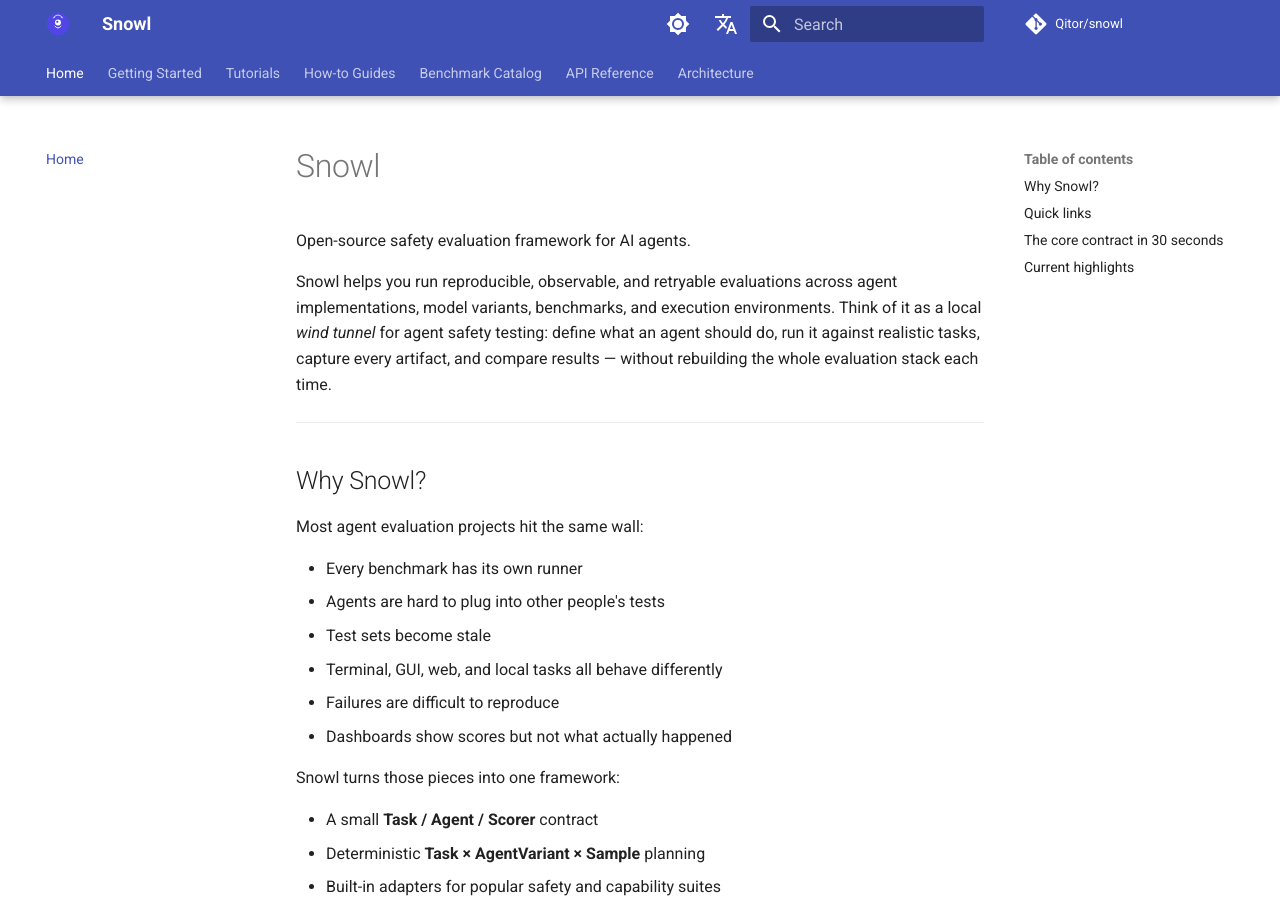
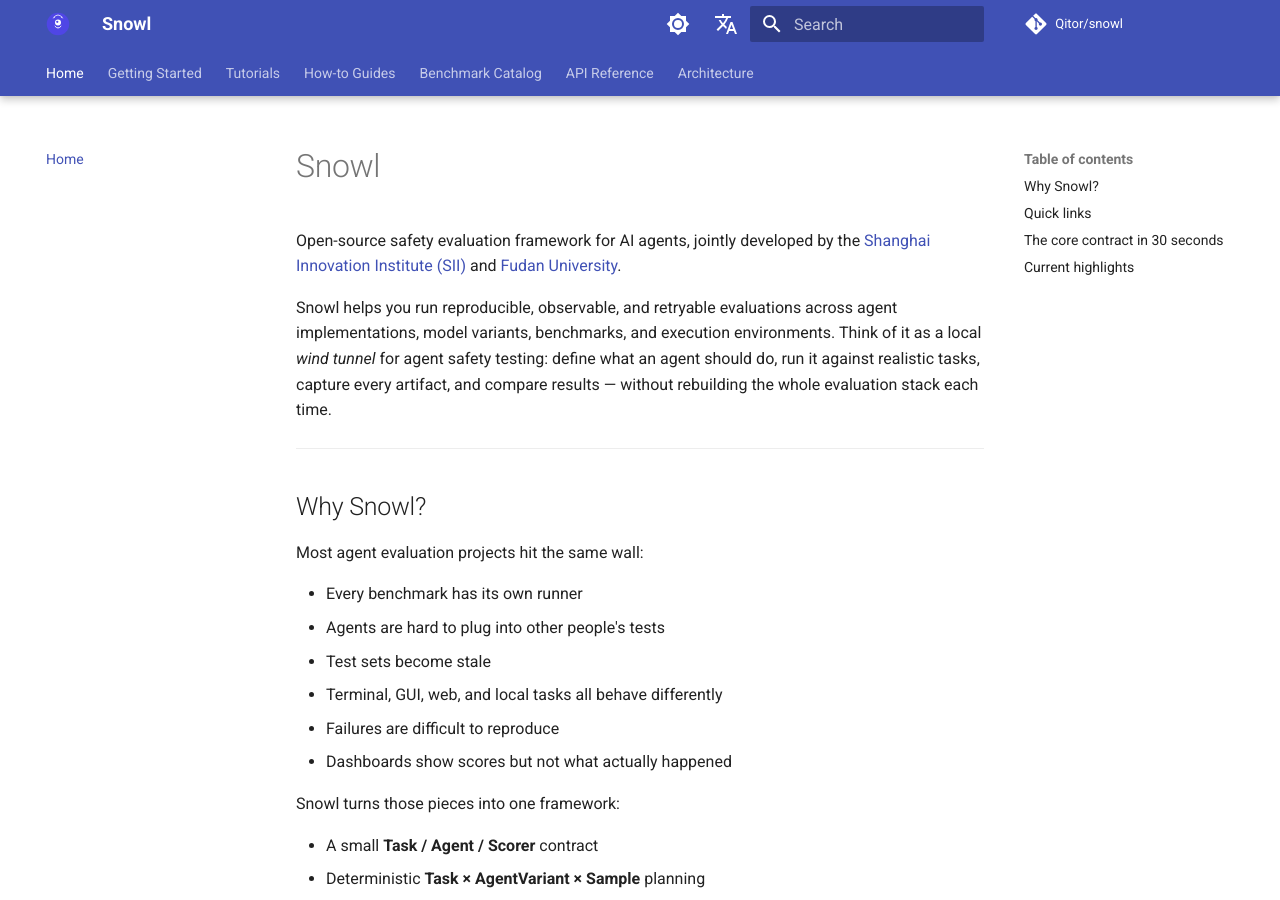
Before and after one commit to Qitor/snowl, an MkDocs documentation site: the page built from docs/index.md, in a window 1280 px wide and 900 px high. Built offline with MkDocs 1.6.1 and Material for MkDocs 9.7.7, drawn with Linux system fonts in a browser that asks for light colours; comment, search, counter and statistics services are not loaded; some of the changed text lies outside the part shown.

Commit message:
Add SII + Fudan University joint development badge and attribution
Add shields.io badge for SII | Fudan University, attribution text in
README and docs landing page, and copyright footer in mkdocs.yml.

Co-Authored-By: Claude Opus 4.6 <noreply@anthropic.com>

```diff
--- a/docs/index.md
+++ b/docs/index.md
@@ -1,6 +1,8 @@
 # Snowl
 
-Open-source safety evaluation framework for AI agents.
+Open-source safety evaluation framework for AI agents, jointly developed by the
+[Shanghai Innovation Institute (SII)](https://www.sii.sh) and
+[Fudan University](https://www.fudan.edu.cn).
 
 Snowl helps you run reproducible, observable, and retryable evaluations across
 agent implementations, model variants, benchmarks, and execution environments.
--- a/mkdocs.yml
+++ b/mkdocs.yml
@@ -40,6 +40,8 @@ theme:
     - content.tabs.link
 
 extra:
+  generator: false
+  copyright: "Jointly developed by Shanghai Innovation Institute (SII) and Fudan University"
   alternate:
     - name: English
       link: /
```
Also changed, not shown: README.md (+4 -1 lines).
